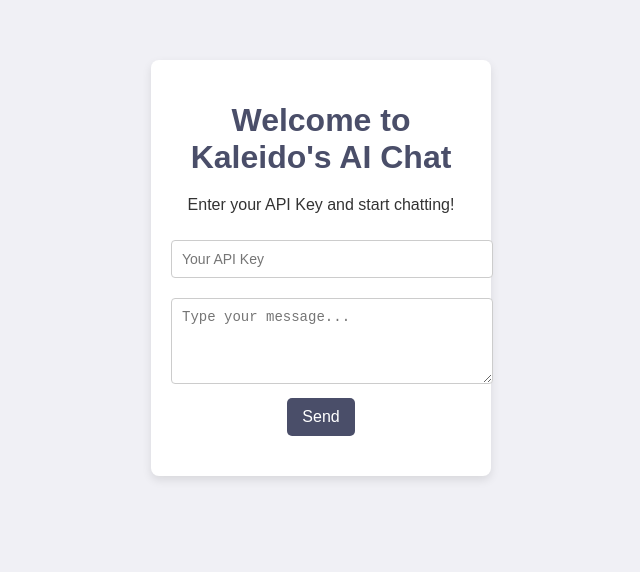
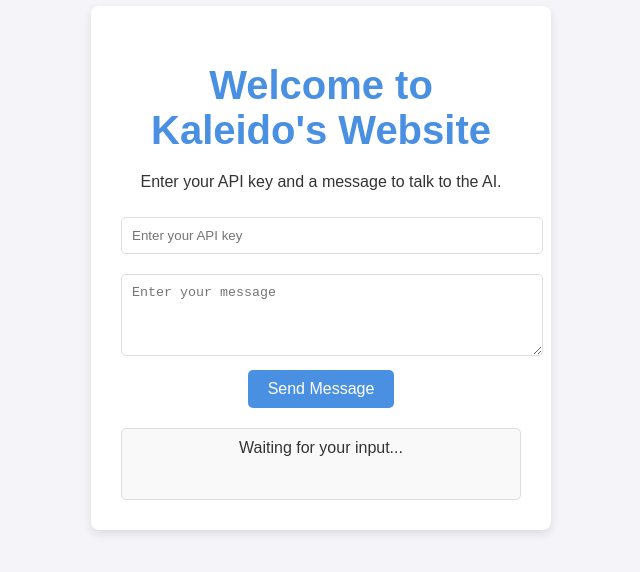
Before and after one commit to MausamSakeena/mausamsakeena.github.io, a plain HTML site: page welcome.html in a window 1280 px wide. Shown: the part 132-704 px from the top of the page, without its empty margins (319-959 px from the left). Drawn offline with Linux system fonts and the light colour scheme.

Commit message:
Update welcome.html

```diff
--- a/welcome.html
+++ b/welcome.html
@@ -3,61 +3,70 @@
 <head>
     <meta charset="UTF-8">
     <meta name="viewport" content="width=device-width, initial-scale=1.0">
-    <title>Kaleido's AI Chat</title>
+    <title>Welcome to Kaleido's Website</title>
     <style>
         body {
-            font-family: Arial, sans-serif;
-            background-color: #f0f0f5;
+            font-family: 'Arial', sans-serif;
+            background-color: #f4f4f9;
             color: #333;
+            margin: 0;
+            padding: 0;
             display: flex;
+            flex-direction: column;
             justify-content: center;
             align-items: center;
             height: 100vh;
-            margin: 0;
-            flex-direction: column;
         }
         h1 {
-            color: #4a4e69;
+            color: #4a90e2;
+            font-size: 2.5rem;
             margin-bottom: 20px;
         }
         .container {
             background: white;
-            padding: 20px;
+            padding: 30px;
             border-radius: 8px;
             box-shadow: 0 4px 10px rgba(0, 0, 0, 0.1);
-            width: 300px;
+            width: 400px;
             text-align: center;
         }
         input[type="text"], textarea {
             width: 100%;
             padding: 10px;
             margin: 10px 0;
-            border: 1px solid #ccc;
-            border-radius: 4px;
-            font-size: 14px;
+            border-radius: 5px;
+            border: 1px solid #ddd;
         }
         button {
-            background-color: #4a4e69;
+            background-color: #4a90e2;
             color: white;
-            padding: 10px 15px;
             border: none;
+            padding: 10px 20px;
             border-radius: 5px;
             cursor: pointer;
-            font-size: 16px;
+            font-size: 1rem;
         }
         button:hover {
-            background-color: #22223b;
+            background-color: #357ab7;
+        }
+        .response {
+            margin-top: 20px;
+            padding: 10px;
+            background-color: #f9f9f9;
+            border: 1px solid #ddd;
+            border-radius: 5px;
+            min-height: 50px;
         }
     </style>
 </head>
 <body>
     <div class="container">
-        <h1>Welcome to Kaleido's AI Chat</h1>
-        <p>Enter your API Key and start chatting!</p>
-        <input type="text" id="apiKey" placeholder="Your API Key" />
-        <textarea id="userInput" rows="4" placeholder="Type your message..."></textarea>
-        <button id="sendBtn">Send</button>
-        <div id="response" style="margin-top: 20px;"></div>
+        <h1>Welcome to Kaleido's Website</h1>
+        <p>Enter your API key and a message to talk to the AI.</p>
+        <input type="text" id="apiKey" placeholder="Enter your API key">
+        <textarea id="userInput" rows="4" placeholder="Enter your message"></textarea>
+        <button id="sendBtn">Send Message</button>
+        <div class="response" id="response">Waiting for your input...</div>
     </div>
 
     <script>
@@ -73,7 +82,6 @@
 
             responseDiv.innerText = 'Sending your message...';
 
-            // Replace with your API endpoint
             const apiEndpoint = 'https://api.openai.com/v1/chat/completions';
             const headers = {
                 'Authorization': `Bearer ${apiKey}`,
@@ -92,8 +100,19 @@
                     body: body
                 });
 
+                if (!res.ok) {
+                    const errorText = await res.text();
+                    responseDiv.innerText = `Error: ${res.status} - ${errorText}`;
+                    return;
+                }
+
                 const data = await res.json();
-                responseDiv.innerText = data.choices[0].message.content;
+
+                if (data.choices && data.choices.length > 0) {
+                    responseDiv.innerText = data.choices[0].message.content;
+                } else {
+                    responseDiv.innerText = 'No response received from the AI.';
+                }
             } catch (error) {
                 responseDiv.innerText = 'Error: ' + error.message;
             }
```
